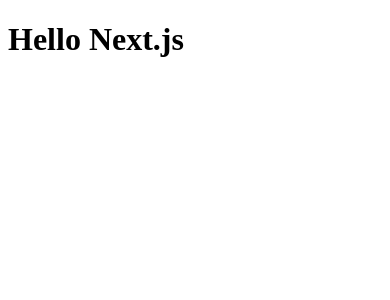
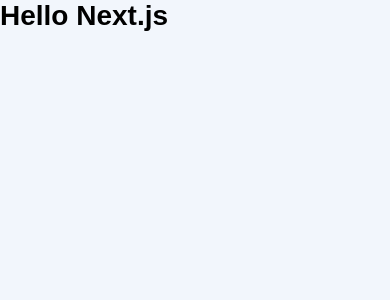
Before and after one commit to MatheusRodri/web_board_nx, a Next.js app: page / in a window 390 px wide. Shown: the top 300 px of the page. Built offline with nearby package versions, Linux system fonts and the light colour scheme.

Commit message:
add _document and global styles

```diff
--- a/src/pages/_app.tsx
+++ b/src/pages/_app.tsx
@@ -1,4 +1,5 @@
 import {AppProps} from 'next/app';
+import "../styles/global.scss";
 
 function MyApp({ Component, pageProps }: AppProps) {
   return <Component {...pageProps} />
--- /dev/null
+++ b/src/pages/_document.tsx
@@ -0,0 +1,17 @@
+import Document,{Html,Head,Main,NextScript} from "next/document";
+
+export default class MyDocument extends Document{
+    render(){
+        return(
+            <Html>
+                <Head>
+
+                </Head>
+                <body>
+                    <Main/>
+                    <NextScript/>
+                </body>
+            </Html>
+        )
+    }
+}
--- a/src/pages/index.tsx
+++ b/src/pages/index.tsx
@@ -1,7 +1,15 @@
+import Head from "next/head";
+import styles from "../styles/styles.module.scss";
+
 export default function Home() {
   return (
-    <div>
-      <h1>Hello Next.js</h1>
-    </div>
+    <>
+      <Head>
+        <title>Board - Organizando suas tarefas</title>
+      </Head>
+      <div>
+        <h1>Hello Next.js</h1>
+      </div>
+    </>
   )
 }
--- /dev/null
+++ b/src/styles/global.scss
@@ -0,0 +1,38 @@
+* {
+    margin: 0;
+    padding: 0;
+    box-sizing: border-box;
+}
+
+body {
+    background-color: #f2f6fc;
+}
+
+body,
+input,
+textarea,
+select,
+button {
+    font: 400 1rem sans-serif;
+}
+
+@media(max-width: 1080px) {
+    html{
+        font-size: 93.75%;
+    }
+}
+
+@media(max-width: 720px) {
+    html{
+        font-size: 87.5%;
+    }
+}
+
+button{
+    cursor: pointer;
+}
+
+a{
+    text-decoration: none;
+    color: inherit;
+}
```
